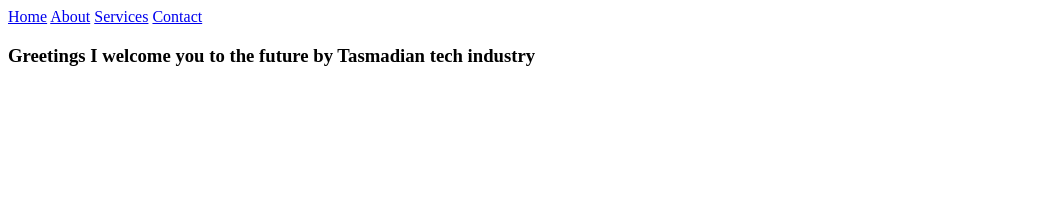
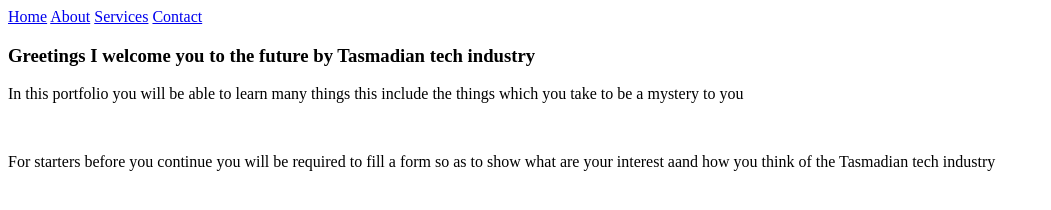
Before and after one commit to Griffinngugi/portfolio, a plain HTML site: page index.html in a window 1280 px wide. Shown: the whole page, without its empty margins (0-1051 px from the left). Drawn offline with Linux system fonts and the light colour scheme.

Commit message:
index.html

```diff
--- a/index.html
+++ b/index.html
@@ -12,8 +12,17 @@
 <a href="contact.html">Contact</a>
 
 <h3>Greetings I welcome you to the future by Tasmadian tech industry</h3>
+<p>In this portfolio you will be able to learn many things this include the things which you take to be a mystery to you</p>
+<br>
+<p>For starters before you continue you will be required to fill a form so as to show what are your interest aand how you think of the Tasmadian tech industry </p>
+<forms>
 
 
+
+
+
+
+</forms>
 
 
 
```
